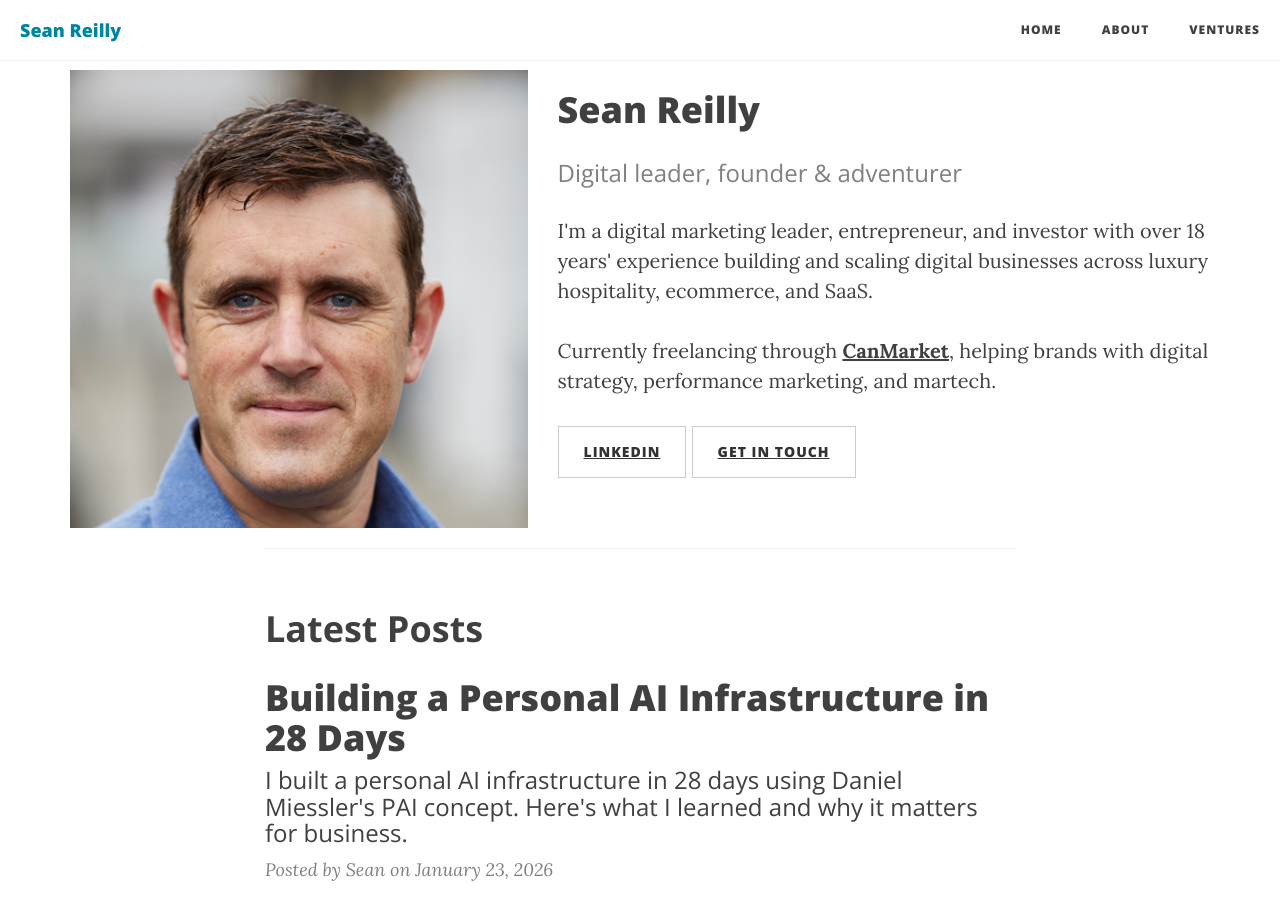
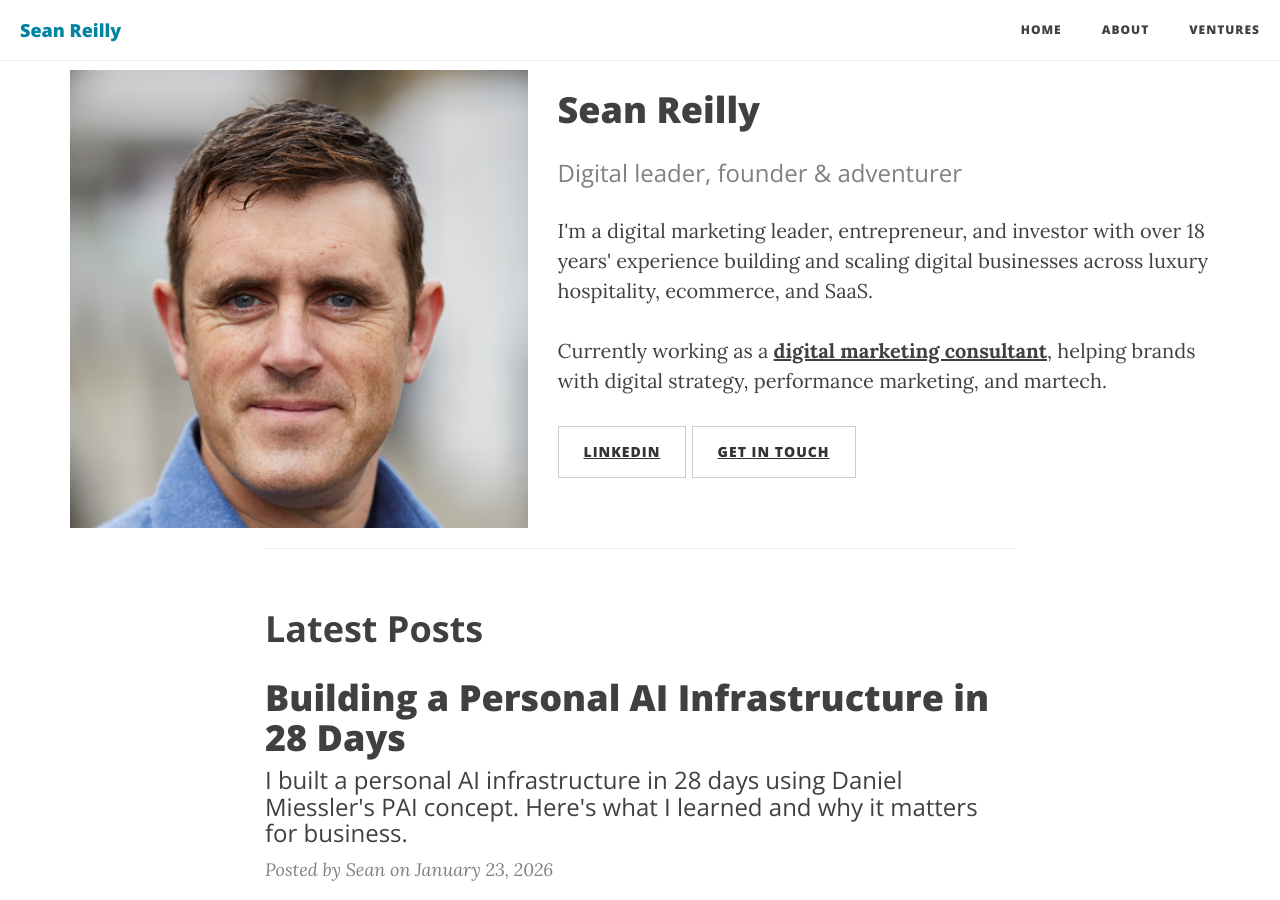
Before and after one commit to seanreillyesq/seanreillyesq.github.io, a Jekyll site: the page built from home.html, in a window 1280 px wide and 900 px high. Built offline with Jekyll 4.4.1, drawn with Linux system fonts in a browser that asks for light colours; comment, search, counter and statistics services are not loaded.

Commit message:
Replace CanMarket mention with generic consultant positioning on /home

```diff
--- a/home.html
+++ b/home.html
@@ -18,7 +18,7 @@ robots: noindex, nofollow
             <h1>Sean Reilly</h1>
             <p style="color: #808080; font-family: 'Open Sans', 'Helvetica Neue', Helvetica, Arial, sans-serif; font-weight: 300; font-size: 24px; line-height: 1.1;">Digital leader, founder & adventurer</p>
             <p>I'm a digital marketing leader, entrepreneur, and investor with over 18 years' experience building and scaling digital businesses across luxury hospitality, ecommerce, and SaaS.</p>
-            <p>Currently freelancing through <a href="https://www.canmarket.co.uk" target="_blank"><strong>CanMarket</strong></a>, helping brands with digital strategy, performance marketing, and martech.</p>
+            <p>Currently working as a <a href="/contact"><strong>digital marketing consultant</strong></a>, helping brands with digital strategy, performance marketing, and martech.</p>
             <p>
                 <a href="https://www.linkedin.com/in/seanreillyesq" target="_blank" class="btn btn-default" style="margin-bottom: 5px;">LinkedIn</a>
                 <a href="/contact" class="btn btn-default" style="margin-bottom: 5px;">Get in touch</a>
```
